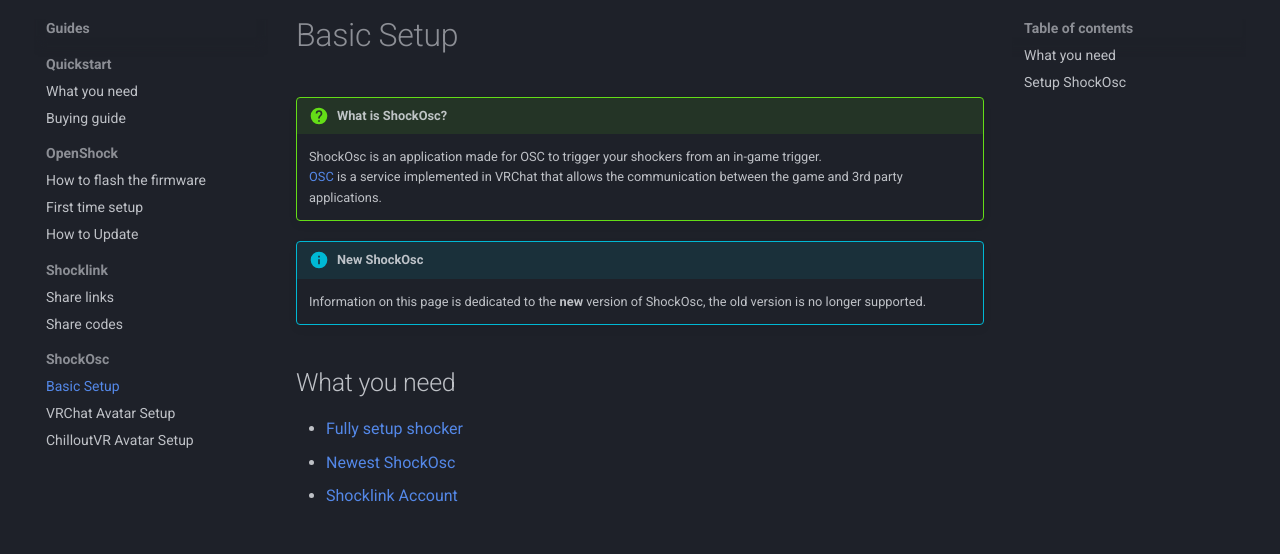
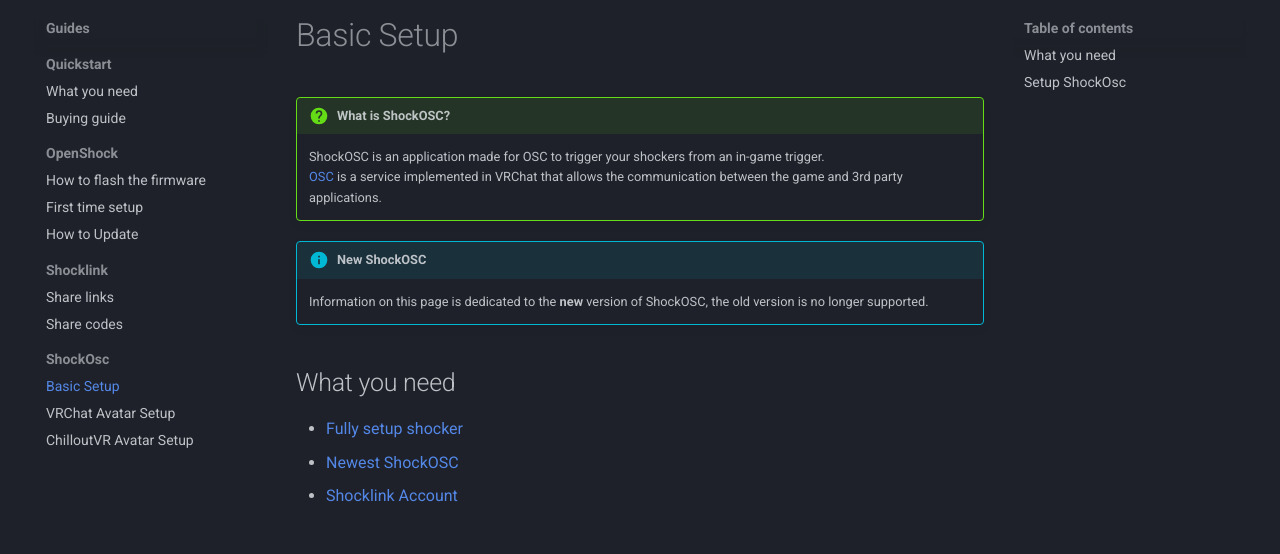
Before and after one commit to OpenShock/Wiki, an MkDocs documentation site: the page built from docs/guides/shockosc-basic.md, in a window 1280 px wide and 900 px high. Shown: the part 131-685 px from the top of the window. Built offline with MkDocs 1.6.1 and Material for MkDocs 9.7.7, drawn with Linux system fonts in a browser that asks for light colours; comment, search, counter and statistics services are not loaded.

```diff
--- a/docs/guides/shockosc-basic.md
+++ b/docs/guides/shockosc-basic.md
@@ -1,21 +1,21 @@
 # Basic Setup
 
-!!! question "What is ShockOsc?"
-    ShockOsc is an application made for OSC to trigger your shockers from an in-game trigger.
+!!! question "What is ShockOSC?"
+    ShockOSC is an application made for OSC to trigger your shockers from an in-game trigger.
     [OSC](https://docs.vrchat.com/docs/osc-overview) is a service implemented in VRChat that allows the communication between the game and 3rd party applications.
 
-!!! info "New ShockOsc"
-    Information on this page is dedicated to the **new** version of ShockOsc, the old version is no longer supported.
+!!! info "New ShockOSC"
+    Information on this page is dedicated to the **new** version of ShockOSC, the old version is no longer supported.
 
 ## What you need
 
 - [Fully setup shocker](openshock-first-setup.md)
-- [Newest ShockOsc](https://github.com/OpenShock/ShockOsc/releases)
+- [Newest ShockOSC](https://github.com/OpenShock/ShockOSC/releases)
 - [Shocklink Account](https://shocklink.net/)
 
 ## Setup ShockOsc
 
-1. [Download ShockOSC](https://github.com/OpenShock/ShockOsc/releases) and install it.
+1. [Download ShockOSC](https://github.com/OpenShock/ShockOSC/releases) and install it.
 2. Login to ShockOSC
     1. Open ShockOSC
     2. Click on "Get Token", this will open a browser window.
```
Also changed, not shown: docs/guides/shockosc-avatar-setup-cvr.md (+5 -4 lines), docs/guides/shockosc-avatar-setup-vrc.md (+7 -6 lines).
